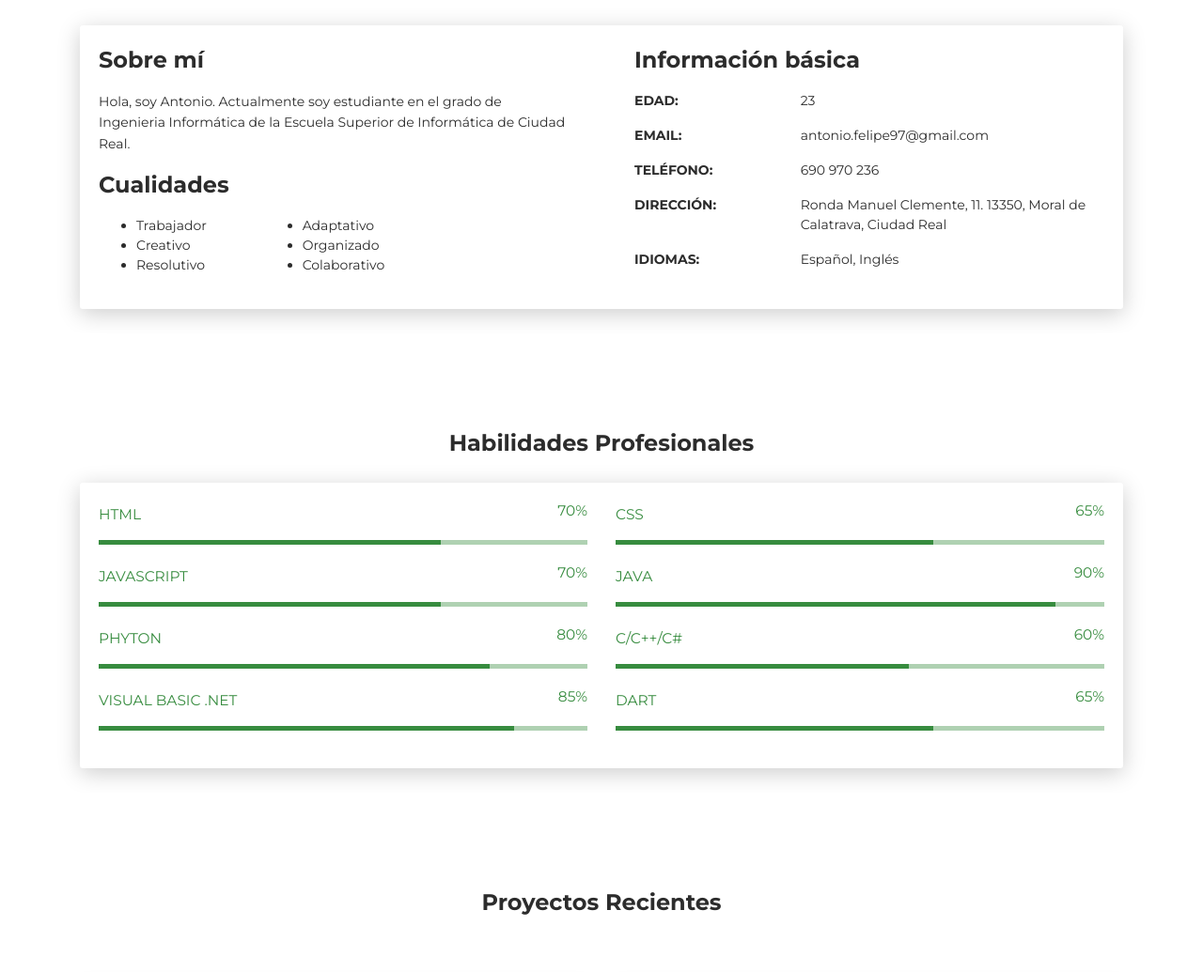
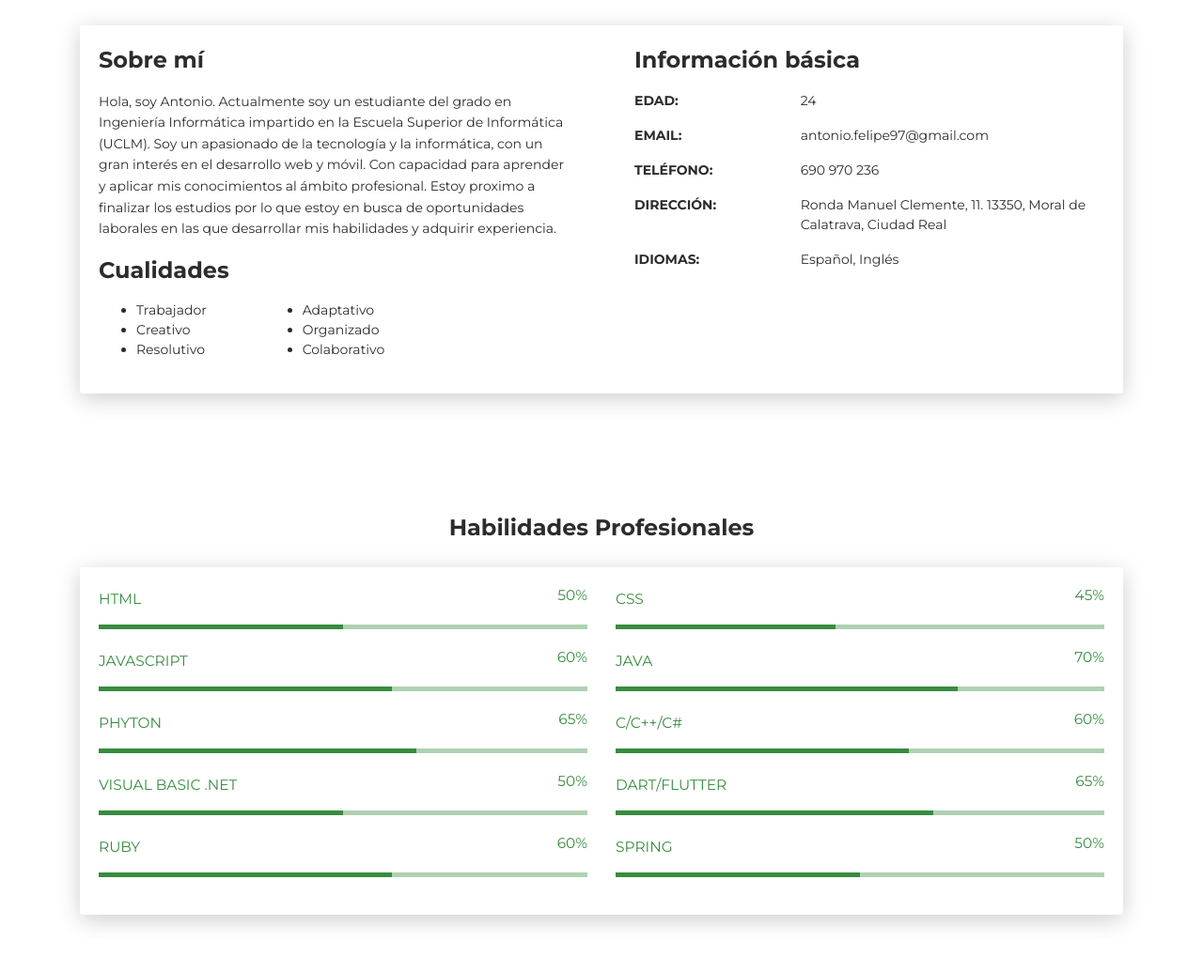
Before and after one commit to Antofe97/Antofe97.github.io, a plain HTML site: page index.html in a window 1280 px wide. Shown: the part 593-1628 px from the top of the page at 94% size. Drawn offline with Linux system fonts and the light colour scheme.

Commit message:
CV actualizado 25-01-2022

```diff
--- a/index.html
+++ b/index.html
@@ -44,7 +44,7 @@
         <div class="content-center">
           <div class="cc-profile-image"><a href="#"><img src="images/foto.png" alt="Image"/></a></div>
           <div class="h2 title">Antonio Felipe Rojo</div>
-          <p class="category text-white">Ingeniero Informático</p><a class="btn btn-primary smooth-scroll mr-2" href="#contact" data-aos="zoom-in" data-aos-anchor="data-aos-anchor">Contactar</a><a class="btn btn-primary" href="/files/cv.pdf" data-aos="zoom-in" data-aos-anchor="data-aos-anchor">Descargar CV</a>
+          <p class="category text-white">Ingeniero Informático</p><a class="btn btn-primary smooth-scroll mr-2" href="#contact" data-aos="zoom-in" data-aos-anchor="data-aos-anchor">Contactar</a><a class="btn btn-primary" href="/files/CV_Antonio_Felipe_Rojo.pdf" data-aos="zoom-in" data-aos-anchor="data-aos-anchor">Descargar CV</a>
         </div>
       </div>
       <div class="section">
@@ -62,7 +62,10 @@
         <div class="col-lg-6 col-md-12">
           <div class="card-body">
             <div class="h4 mt-0 title">Sobre mí</div>
-            <p>Hola, soy Antonio. Actualmente soy estudiante en el grado de Ingenieria Informática de la Escuela Superior de Informática de Ciudad Real.</p>
+            <p>Hola, soy Antonio. Actualmente soy un estudiante del grado en Ingeniería Informática impartido en la Escuela Superior de Informática (UCLM). Soy un apasionado de la tecnología
+              y la informática, con un gran interés en el desarrollo web y móvil. Con capacidad para aprender y aplicar mis
+              conocimientos al ámbito profesional. Estoy proximo a finalizar los estudios por lo que estoy en busca de oportunidades laborales en las que desarrollar mis habilidades y
+              adquirir experiencia.</p>
             <div class="h4 mt-0 title">Cualidades</div>
             <div class="row">
               <div class="col-sm-4"><ul><li>Trabajador</li><li>Creativo</li><li>Resolutivo</li></ul></div>
@@ -75,7 +78,7 @@
             <div class="h4 mt-0 title">Información básica</div>
             <div class="row">
               <div class="col-sm-4"><strong class="text-uppercase">Edad:</strong></div>
-              <div class="col-sm-8">23</div>
+              <div class="col-sm-8">24</div>
             </div>
             <div class="row mt-3">
               <div class="col-sm-4"><strong class="text-uppercase">Email:</strong></div>
@@ -108,14 +111,14 @@
           <div class="col-md-6">
             <div class="progress-container progress-primary"><span class="progress-badge">HTML</span>
               <div class="progress">
-                <div class="progress-bar progress-bar-primary" data-aos="progress-full" data-aos-offset="10" data-aos-duration="2000" role="progressbar" aria-valuenow="60" aria-valuemin="0" aria-valuemax="100" style="width: 70%;"></div><span class="progress-value">70%</span>
+                <div class="progress-bar progress-bar-primary" data-aos="progress-full" data-aos-offset="10" data-aos-duration="2000" role="progressbar" aria-valuenow="60" aria-valuemin="0" aria-valuemax="100" style="width: 50%;"></div><span class="progress-value">50%</span>
               </div>
             </div>
           </div>
           <div class="col-md-6">
             <div class="progress-container progress-primary"><span class="progress-badge">CSS</span>
               <div class="progress">
-                <div class="progress-bar progress-bar-primary" data-aos="progress-full" data-aos-offset="10" data-aos-duration="2000" role="progressbar" aria-valuenow="60" aria-valuemin="0" aria-valuemax="100" style="width: 65%;"></div><span class="progress-value">65%</span>
+                <div class="progress-bar progress-bar-primary" data-aos="progress-full" data-aos-offset="10" data-aos-duration="2000" role="progressbar" aria-valuenow="60" aria-valuemin="0" aria-valuemax="100" style="width: 45%;"></div><span class="progress-value">45%</span>
               </div>
             </div>
           </div>
@@ -124,14 +127,14 @@
           <div class="col-md-6">
             <div class="progress-container progress-primary"><span class="progress-badge">JavaScript</span>
               <div class="progress">
-                <div class="progress-bar progress-bar-primary" data-aos="progress-full" data-aos-offset="10" data-aos-duration="2000" role="progressbar" aria-valuenow="60" aria-valuemin="0" aria-valuemax="100" style="width: 70%;"></div><span class="progress-value">70%</span>
+                <div class="progress-bar progress-bar-primary" data-aos="progress-full" data-aos-offset="10" data-aos-duration="2000" role="progressbar" aria-valuenow="60" aria-valuemin="0" aria-valuemax="100" style="width: 60%;"></div><span class="progress-value">60%</span>
               </div>
             </div>
           </div>
           <div class="col-md-6">
             <div class="progress-container progress-primary"><span class="progress-badge">Java</span>
               <div class="progress">
-                <div class="progress-bar progress-bar-primary" data-aos="progress-full" data-aos-offset="10" data-aos-duration="2000" role="progressbar" aria-valuenow="60" aria-valuemin="0" aria-valuemax="100" style="width: 90%;"></div><span class="progress-value">90%</span>
+                <div class="progress-bar progress-bar-primary" data-aos="progress-full" data-aos-offset="10" data-aos-duration="2000" role="progressbar" aria-valuenow="60" aria-valuemin="0" aria-valuemax="100" style="width: 70%;"></div><span class="progress-value">70%</span>
               </div>
             </div>
           </div>
@@ -140,7 +143,7 @@
           <div class="col-md-6">
             <div class="progress-container progress-primary"><span class="progress-badge">Phyton</span>
               <div class="progress">
-                <div class="progress-bar progress-bar-primary" data-aos="progress-full" data-aos-offset="10" data-aos-duration="2000" role="progressbar" aria-valuenow="60" aria-valuemin="0" aria-valuemax="100" style="width: 80%;"></div><span class="progress-value">80%</span>
+                <div class="progress-bar progress-bar-primary" data-aos="progress-full" data-aos-offset="10" data-aos-duration="2000" role="progressbar" aria-valuenow="60" aria-valuemin="0" aria-valuemax="100" style="width: 65%;"></div><span class="progress-value">65%</span>
               </div>
             </div>
           </div>
@@ -156,14 +159,30 @@
           <div class="col-md-6">
             <div class="progress-container progress-primary"><span class="progress-badge">Visual Basic .NET</span>
               <div class="progress">
-                <div class="progress-bar progress-bar-primary" data-aos="progress-full" data-aos-offset="10" data-aos-duration="2000" role="progressbar" aria-valuenow="60" aria-valuemin="0" aria-valuemax="100" style="width: 85%;"></div><span class="progress-value">85%</span>
+                <div class="progress-bar progress-bar-primary" data-aos="progress-full" data-aos-offset="10" data-aos-duration="2000" role="progressbar" aria-valuenow="60" aria-valuemin="0" aria-valuemax="100" style="width: 50%;"></div><span class="progress-value">50%</span>
               </div>
             </div>
           </div>
           <div class="col-md-6">
-            <div class="progress-container progress-primary"><span class="progress-badge">Dart</span>
+            <div class="progress-container progress-primary"><span class="progress-badge">Dart/Flutter</span>
               <div class="progress">
                 <div class="progress-bar progress-bar-primary" data-aos="progress-full" data-aos-offset="10" data-aos-duration="2000" role="progressbar" aria-valuenow="60" aria-valuemin="0" aria-valuemax="100" style="width: 65%;"></div><span class="progress-value">65%</span>
+              </div>
+            </div>
+          </div>
+        </div>
+        <div class="row">
+          <div class="col-md-6">
+            <div class="progress-container progress-primary"><span class="progress-badge">Ruby</span>
+              <div class="progress">
+                <div class="progress-bar progress-bar-primary" data-aos="progress-full" data-aos-offset="10" data-aos-duration="2000" role="progressbar" aria-valuenow="60" aria-valuemin="0" aria-valuemax="100" style="width: 60%;"></div><span class="progress-value">60%</span>
+              </div>
+            </div>
+          </div>
+          <div class="col-md-6">
+            <div class="progress-container progress-primary"><span class="progress-badge">Spring</span>
+              <div class="progress">
+                <div class="progress-bar progress-bar-primary" data-aos="progress-full" data-aos-offset="10" data-aos-duration="2000" role="progressbar" aria-valuenow="60" aria-valuemin="0" aria-valuemax="100" style="width: 50%;"></div><span class="progress-value">50%</span>
               </div>
             </div>
           </div>
@@ -311,14 +330,16 @@
       <div class="row">
         <div class="col-md-3 bg-primary" data-aos="fade-right" data-aos-offset="50" data-aos-duration="500">
           <div class="card-body cc-experience-header">
-            <p>Actualidad</p>
-            <div class="h5">Prácticas</div>
+            <p>Abril 2021 - Septiembre 2021</p>
+            <div class="h5">Tecnobit (Grupo Oesía)</div>
           </div>
         </div>
         <div class="col-md-9" data-aos="fade-left" data-aos-offset="50" data-aos-duration="500">
           <div class="card-body">
-            <div class="h5">Prácticas en Empresa</div>
-            <p>Actualmente estoy buscando realizar prácticas en empresa para así poder adquirir experiencia laboral.</p>
+            <div class="h5">Ingeniero de Software (Estudiante en prácticas)</div>
+            <p>Prácticas en empresa realizadas en <a href="https://grupooesia.com/ingenieria-tecnobit/">Tecnobit</a>, empresa de ingeniería del Grupo Oesía. En ella realicé el desarrollo de nuevas funcionales para
+              su herramienta interna de gestión de proyectos (desarrollada en Ruby on Rails), además de gestionar servidores Linux y bases de datos PostgreSQL.
+            </p>
           </div>
         </div>
       </div>
```
Also changed, not shown: 2 other files.
